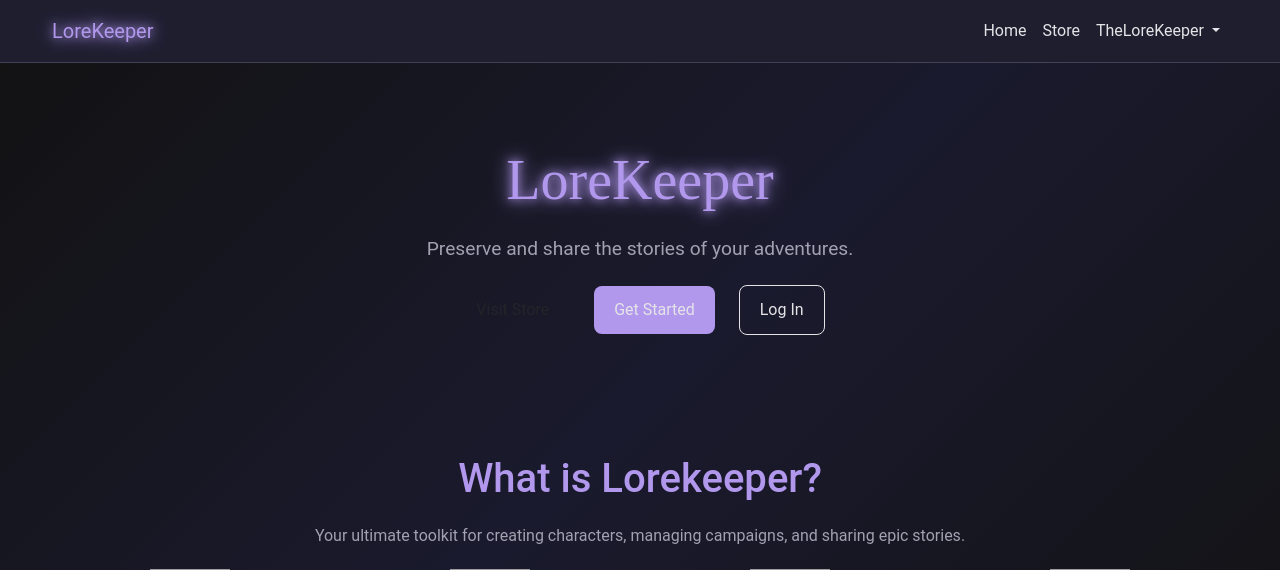
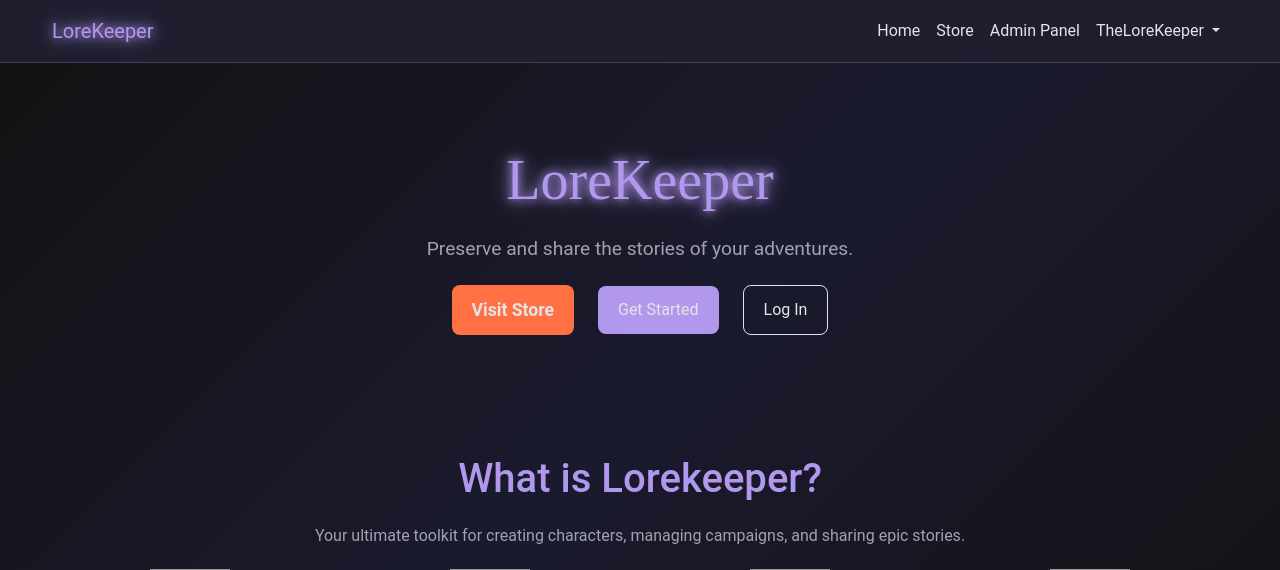
Before and after one commit to Noxire-Hash/IY4103-Flask-App, a Flask app: page / in a window 1280 px wide. Shown: the top 570 px of the page. Run offline with Flask 3, Linux system fonts and the light colour scheme; a user stored in the database is signed in; grey boxes are pictures that could not be loaded.

Commit message:
Updated with new func

```diff
--- a/templates/index.html
+++ b/templates/index.html
@@ -5,7 +5,7 @@
   <header>
     <h1>LoreKeeper</h1>
     <p>Preserve and share the stories of your adventures.</p>
-    <a href="/store" class="btn btn-store">Visit Store</a>
+    <a href="/store" class="btn btn-secondary store-btn">Visit Store</a>
     <a href="/register" class="btn btn-primary">Get Started</a>
     <a href="/login" class="btn btn-outline-light">Log In</a>
   </header>
--- a/templates/nav_footer_template.html
+++ b/templates/nav_footer_template.html
@@ -21,10 +21,10 @@
           <li class="nav-item"><a class="nav-link" href="/store">Store</a></li>
           {% if session.get('user_id') %}
             <!-- User is logged in -->
-            {% if session.get('privilege_id') == 1 %}
+            {% if session.get('privilege_id') == 2 %}
               <li class="nav-item"><a class="nav-link" href="/vendor/dashboard">Vendor Dashboard</a></li>
-            {% elif session.get('privilege_id') == 2 %}
-              <li class="nav-item"><a class="nav-link" href="/admin/dashboard">Admin Panel</a></li>
+            {% elif session.get('privilege_id') == 999 %}
+              <li class="nav-item"><a class="nav-link" href="/admin">Admin Panel</a></li>
             {% endif %}
             <li class="nav-item dropdown">
               <a class="nav-link dropdown-toggle" href="#" id="navbarDropdown" role="button" data-bs-toggle="dropdown">
```
Also changed, not shown: instance/app.db.
